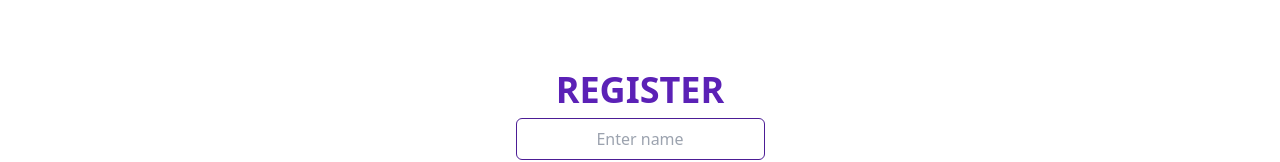
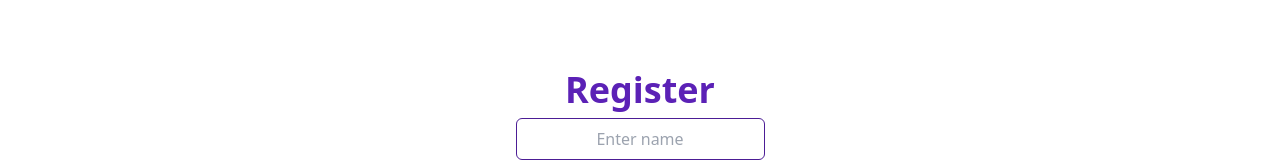
Before and after one commit to Bulbul87/E-dashboard_project, a React (Vite) app in the folder Frontend/: page /signup in a window 1280 px wide. Shown: the part 273-435 px from the top of the page. Built offline with nearby package versions, Linux system fonts and the light colour scheme.

Commit message:
perisious change register text

```diff
--- a/Frontend/src/components/Signup.jsx
+++ b/Frontend/src/components/Signup.jsx
@@ -32,7 +32,7 @@ const Signup = () => {
     <div className="flex justify-center items-center min-h-screen">
      <div className="flex flex-col">
         <h1 className="text-violet-800 font-bold text-4xl text-center ">
-          REGISTER
+          Register
         </h1>
         <input
           className="text-center border border-violet-900 p-2 rounded-md focus:outline-none focus:ring-2 focus:ring-violet-800 m-2"
```
